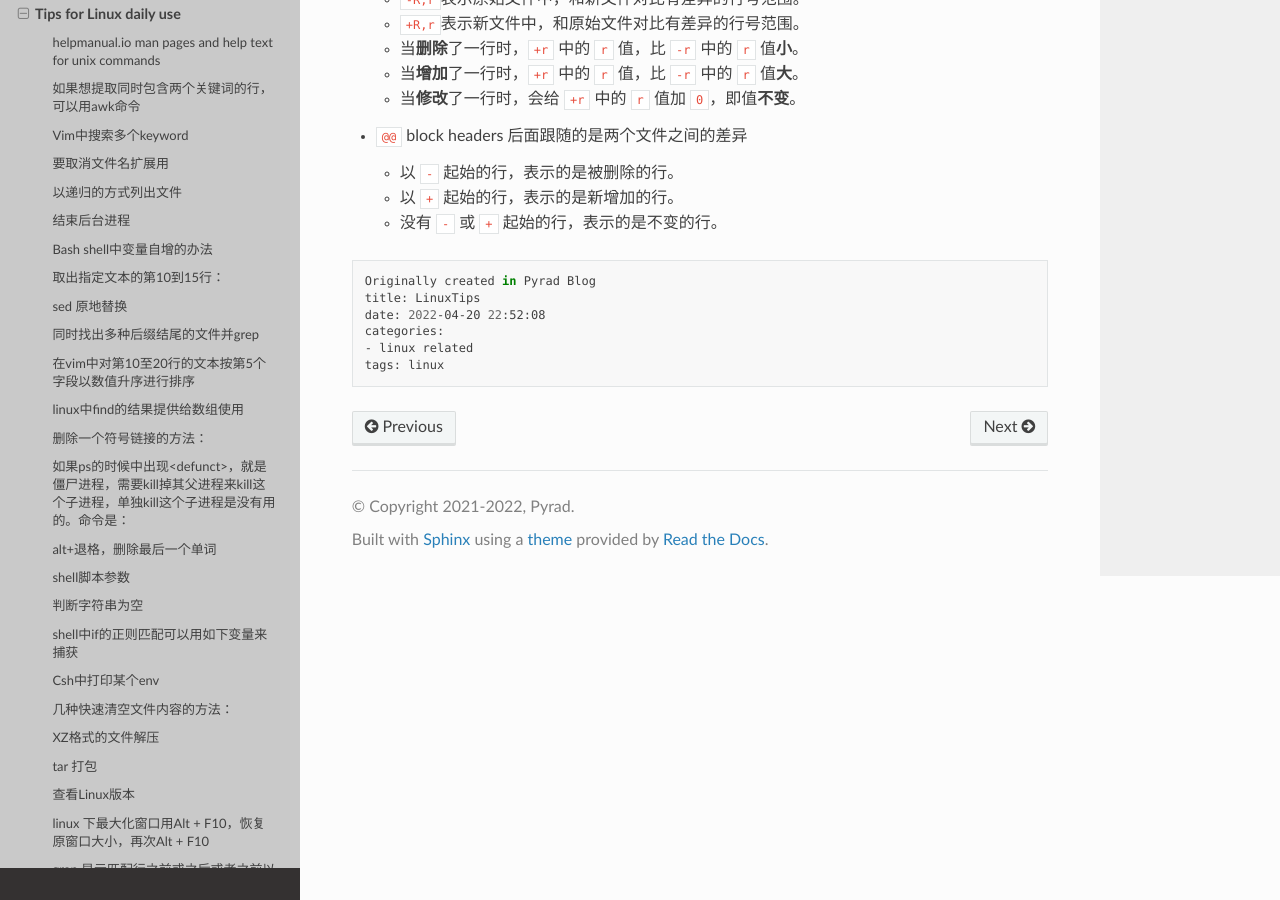
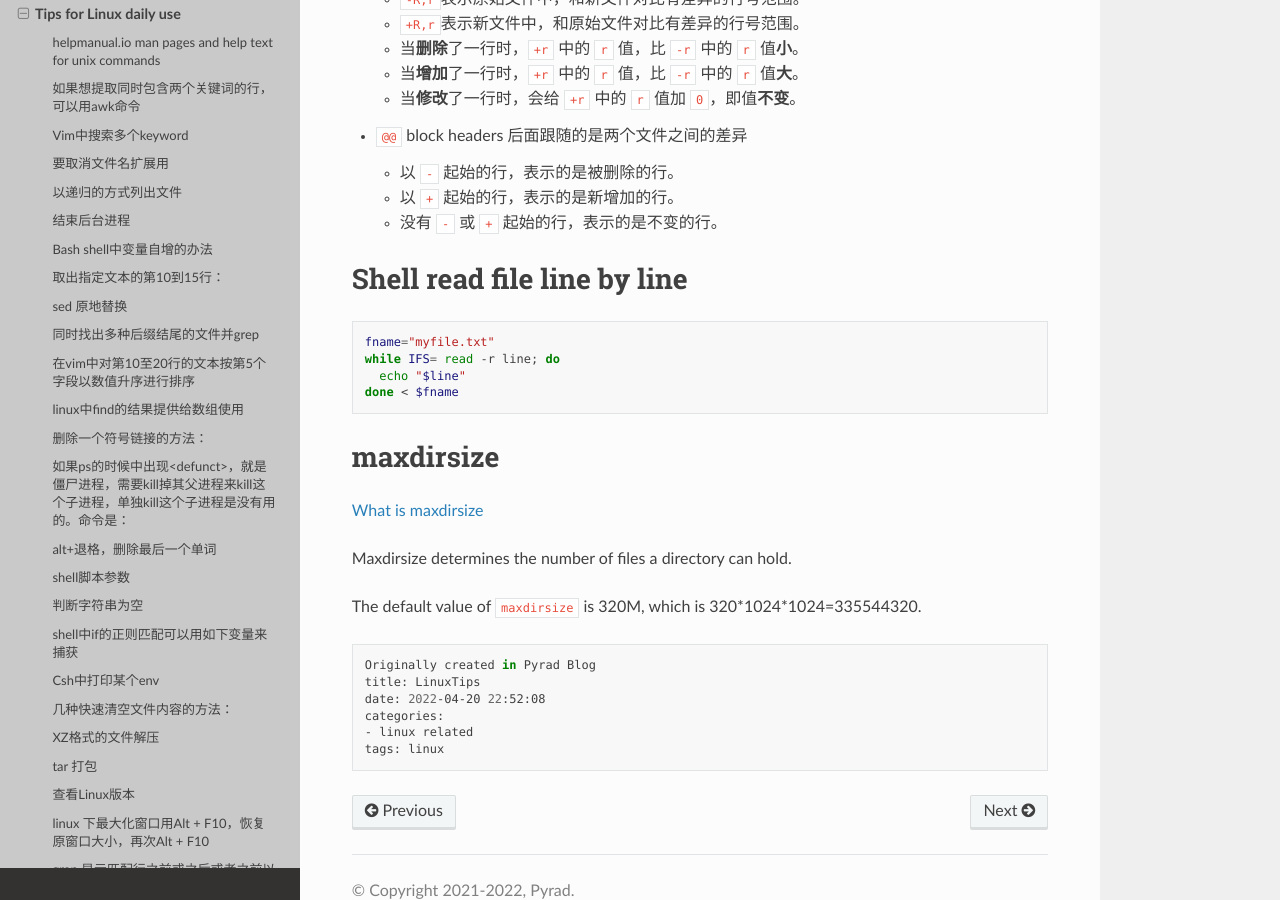
Before and after one commit to Pyrad/pyradnotes, a Sphinx documentation site: the page built from source/Linux/linuxTips.md, in a window 1280 px wide and 900 px high, scrolled down 16435 px. Built offline with Sphinx 7.4.7 and the Read the Docs theme 2.0.0, drawn with Linux system fonts in a browser that asks for light colours.

Commit message:
Linux Shell read file, maxdirsize

````diff
--- a/source/Linux/linuxTips.md
+++ b/source/Linux/linuxTips.md
@@ -768,7 +768,22 @@ diff -rBNu src.orig/java/org/apache/nutch/analysis/NutchAnalysisConstants.java s
   - 没有 `-` 或 `+` 起始的行，表示的是不变的行。
 
 
+# Shell read file line by line
 
+```shell
+fname="myfile.txt"
+while IFS= read -r line; do
+  echo "$line"
+done < $fname
+```
+
+# maxdirsize
+
+[What is maxdirsize](https://kb.netapp.com/onprem/ontap/os/What_is_maxdirsize)
+
+Maxdirsize determines the number of files a directory can hold.
+
+The default value of `maxdirsize` is 320M, which is 320\*1024\*1024=335544320.
 
 
 
````
